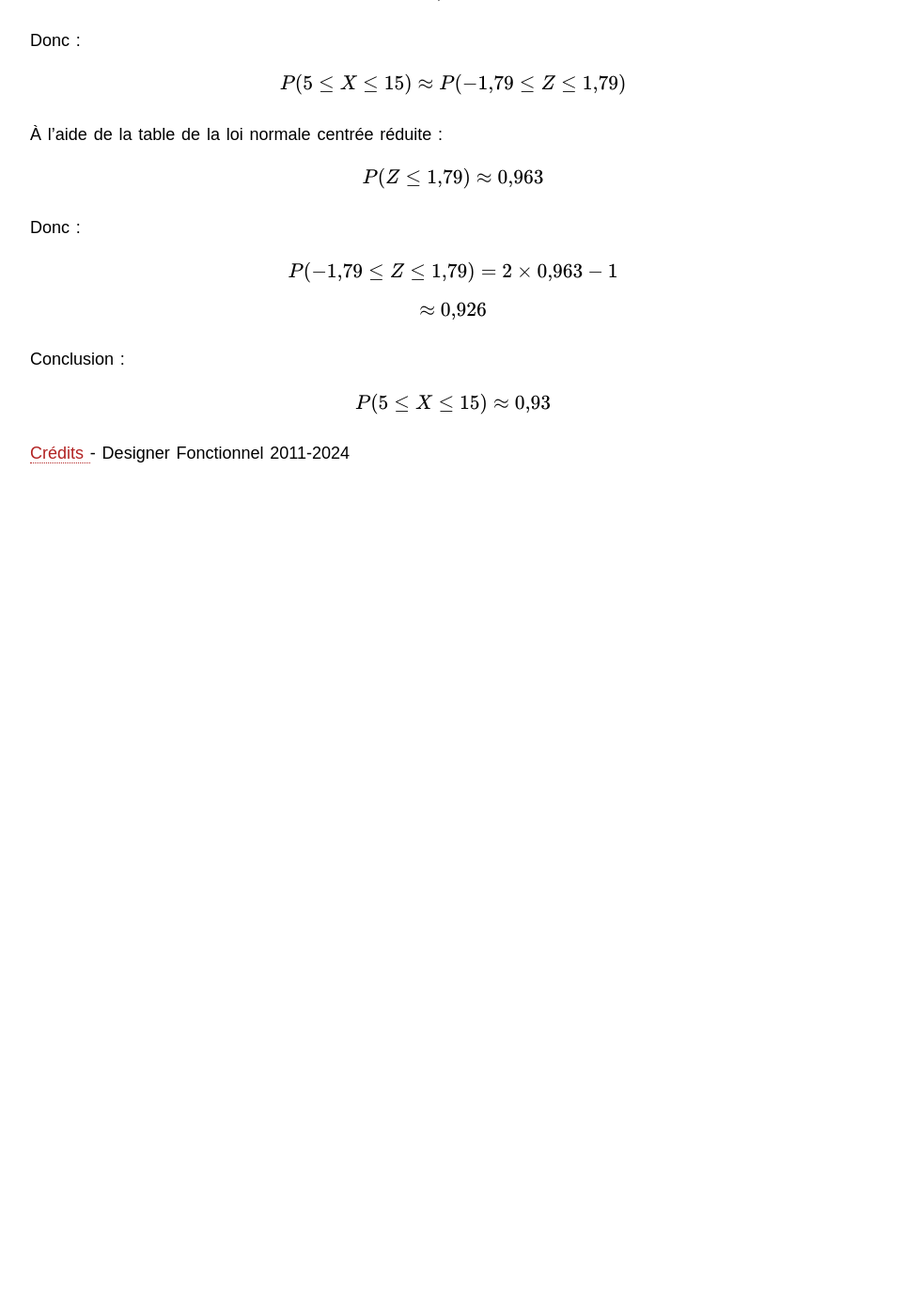
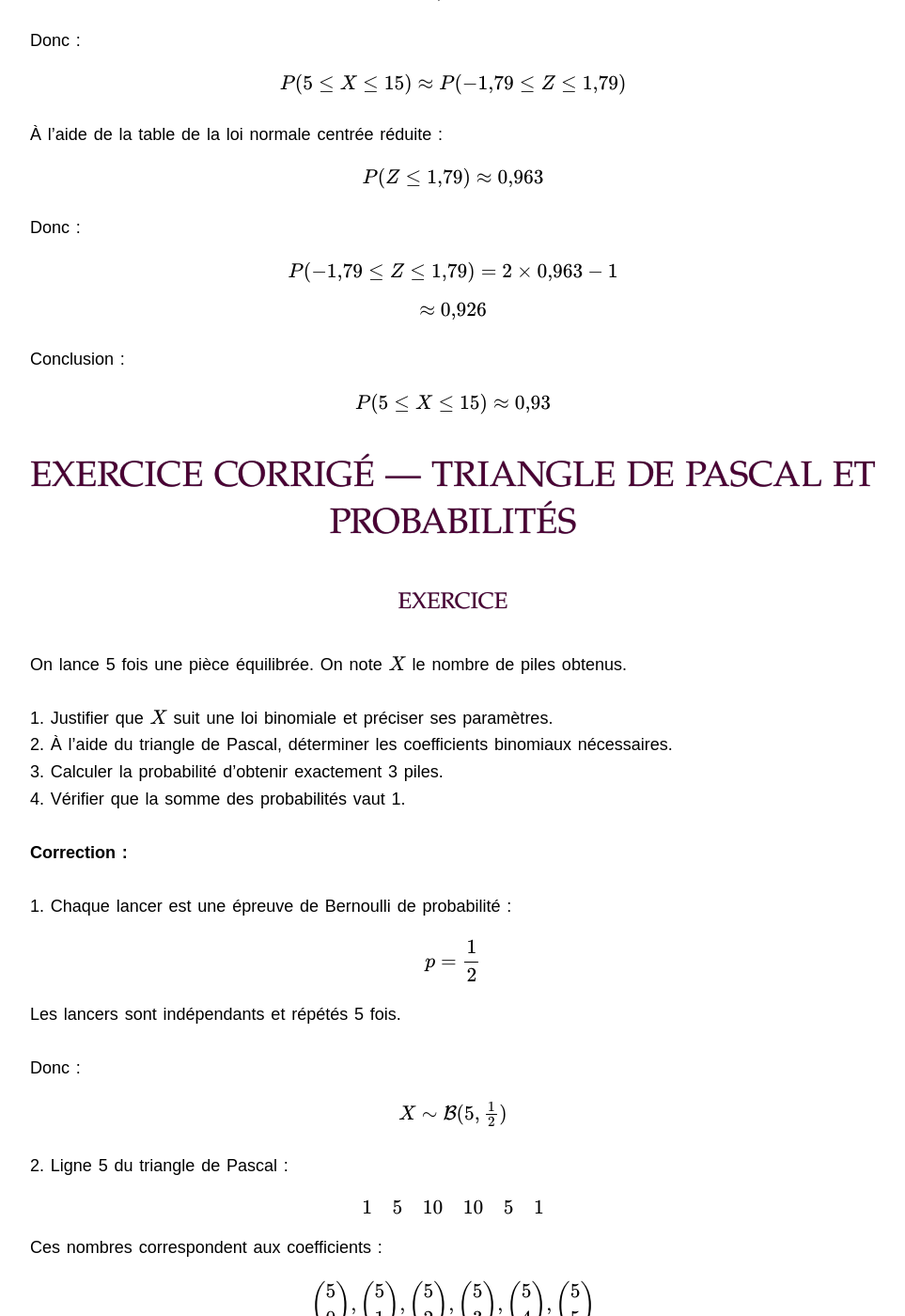
Before and after one commit to IamHenri/notes-maths-tex, a Jekyll site: the page built from probas.html, in a window 1280 px wide and 1400 px high, scrolled down 13158 px. Shown: the whole window at 94% size, without its empty margins (158-1121 px from the left). Built offline with Jekyll 4.4.1, drawn with Linux system fonts in a browser that asks for light colours; nearby versions of some CDN libraries; some web fonts are replaced; library files that are not in the unit come from our copies; formulas are drawn with MathJax 3; before the commit the page ends 13703 px from its top, so only the background shows below that; some of the changed text lies outside the part shown.

Commit message:
Update probas.html

```diff
--- a/probas.html
+++ b/probas.html
@@ -881,3 +881,96 @@ P(5 \le X \le 15) \approx 0{,}93
 </div>
 
 </section>
+<section>
+
+<h2>Exercice corrigé — Triangle de Pascal et probabilités</h2>
+
+<h3>Exercice</h3>
+
+<p>
+On lance 5 fois une pièce équilibrée.
+On note \( X \) le nombre de piles obtenus.
+</p>
+
+<p>
+1. Justifier que \( X \) suit une loi binomiale et préciser ses paramètres.<br>
+2. À l’aide du triangle de Pascal, déterminer les coefficients binomiaux nécessaires.<br>
+3. Calculer la probabilité d’obtenir exactement 3 piles.<br>
+4. Vérifier que la somme des probabilités vaut 1.
+</p>
+
+<div class="correction">
+
+<strong>Correction :</strong>
+
+<p>
+1. Chaque lancer est une épreuve de Bernoulli de probabilité :
+\[
+p = \frac{1}{2}
+\]
+Les lancers sont indépendants et répétés 5 fois.
+</p>
+
+<p>
+Donc :
+\[
+X \sim \mathcal{B}(5,\tfrac{1}{2})
+\]
+</p>
+
+<p>
+2. Ligne 5 du triangle de Pascal :
+\[
+1 \quad 5 \quad 10 \quad 10 \quad 5 \quad 1
+\]
+Ces nombres correspondent aux coefficients :
+\[
+\binom{5}{0}, \binom{5}{1}, \binom{5}{2}, \binom{5}{3}, \binom{5}{4}, \binom{5}{5}
+\]
+</p>
+
+<p>
+3. Probabilité d’obtenir exactement 3 piles :
+\[
+P(X=3) = \binom{5}{3} \left(\frac{1}{2}\right)^3 \left(\frac{1}{2}\right)^2
+\]
+</p>
+
+<p>
+D’après le triangle de Pascal :
+\[
+\binom{5}{3} = 10
+\]
+</p>
+
+<p>
+Donc :
+\[
+P(X=3) = 10 \times \left(\frac{1}{2}\right)^5
+= \frac{10}{32}
+= \frac{5}{16}
+\]
+</p>
+
+<p>
+4. Vérification :
+\[
+\sum_{k=0}^{5} \binom{5}{k} \left(\frac{1}{2}\right)^5
+= \frac{1}{32}(1+5+10+10+5+1)
+\]
+</p>
+
+<p>
+\[
+= \frac{32}{32}
+= 1
+\]
+</p>
+
+<p>
+Cela confirme que la somme des probabilités vaut 1.
+</p>
+
+</div>
+
+</section>
```
